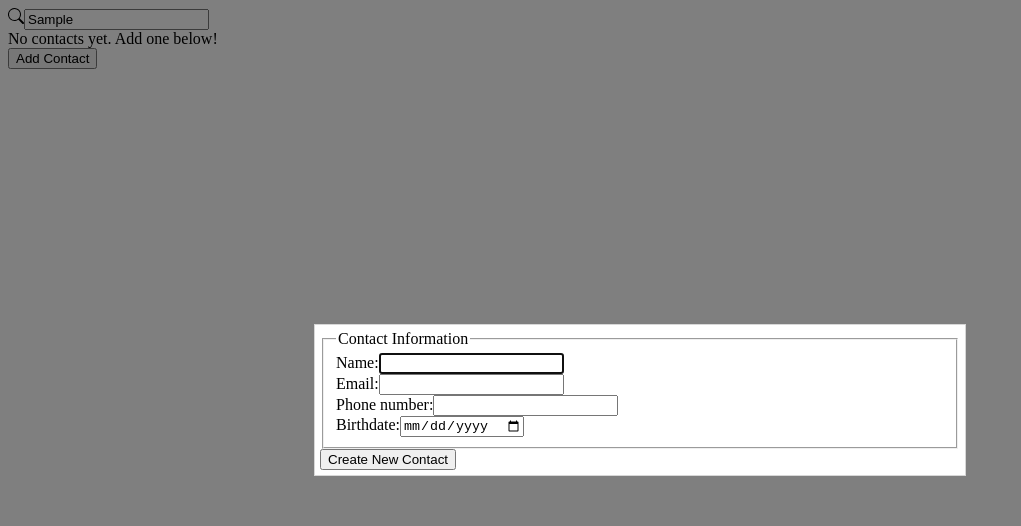
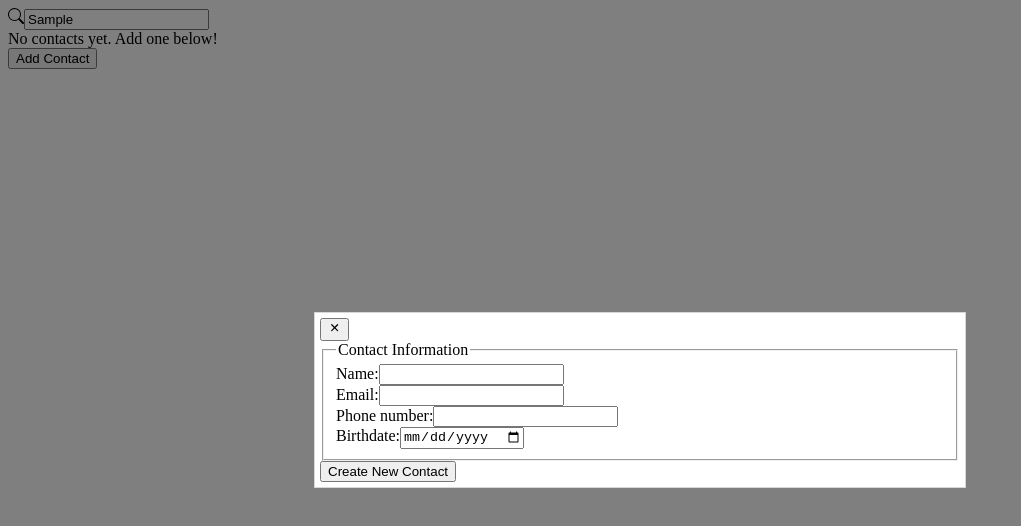
Before and after one commit to lana-bu/contactbook_webapp, a React (Vite) app: page / in a window 1280 px wide. Both pictures are taken after typing "Sample" into the empty fields and a click on the button "Add Contact". Shown: the top 526 px of the page, without its empty margins (0-1021 px from the left). Built offline with nearby package versions, Linux system fonts and the light colour scheme.

Commit message:
close button with x icon for popup

```diff
--- a/src/components/ContactForm.jsx
+++ b/src/components/ContactForm.jsx
@@ -1,6 +1,7 @@
 // controlled inputs for Name/Email/Phone; submits to add
 
 import { useState } from 'react';
+import { IoClose } from "react-icons/io5";
 import Popup from 'reactjs-popup';
 import 'reactjs-popup/dist/index.css';
 
@@ -48,6 +49,8 @@ const ContactForm = function(props) {
         <Popup trigger = {<button class="btn">Add Contact</button>} modal nested>
             {
                 close => (
+                    <div>
+                        <button class='btn close-btn' onClick={close}><IoClose /></button>
                         <form action="" class="form" onSubmit={(e) => submitHandler(e, close)}>
                             <fieldset>
                                 <legend>Contact Information</legend>
@@ -70,6 +73,7 @@ const ContactForm = function(props) {
                             </fieldset>
                             <button type="submit" class="btn">Create New Contact</button>
                         </form>
+                    </div>
                 )
             }
         </Popup>
```
Lines whose indentation alone changed are shown as unchanged.
